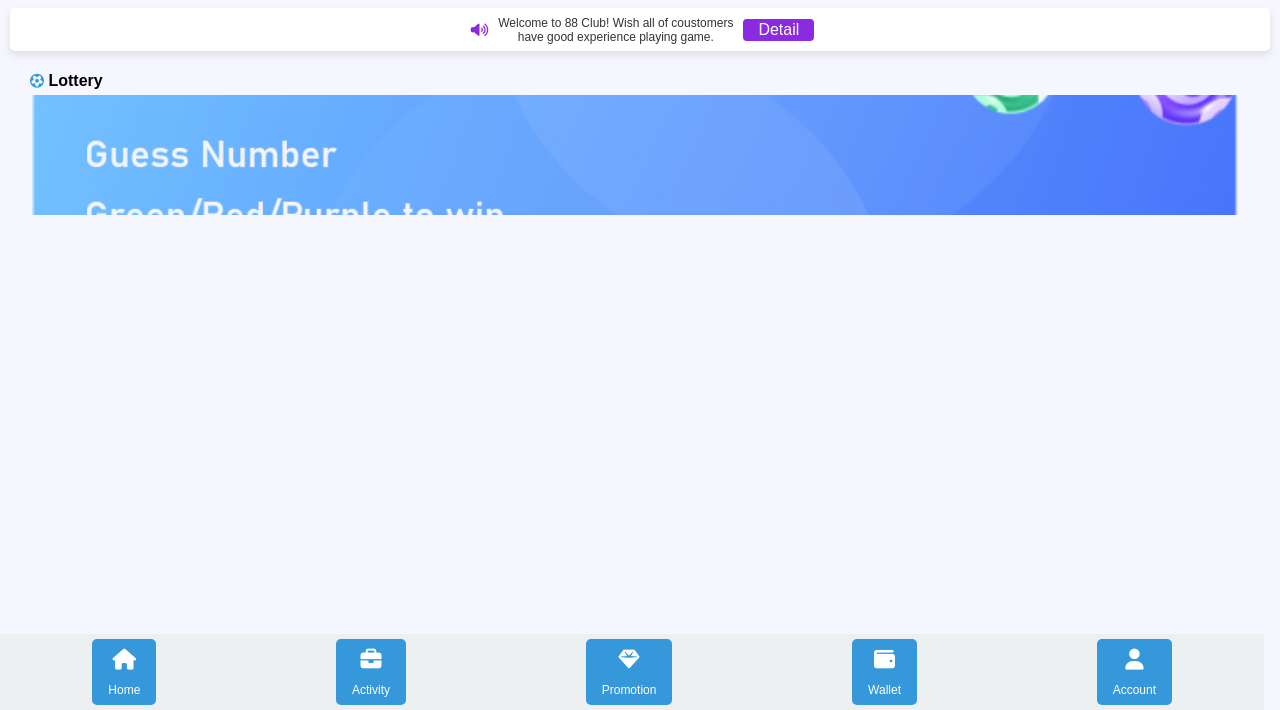
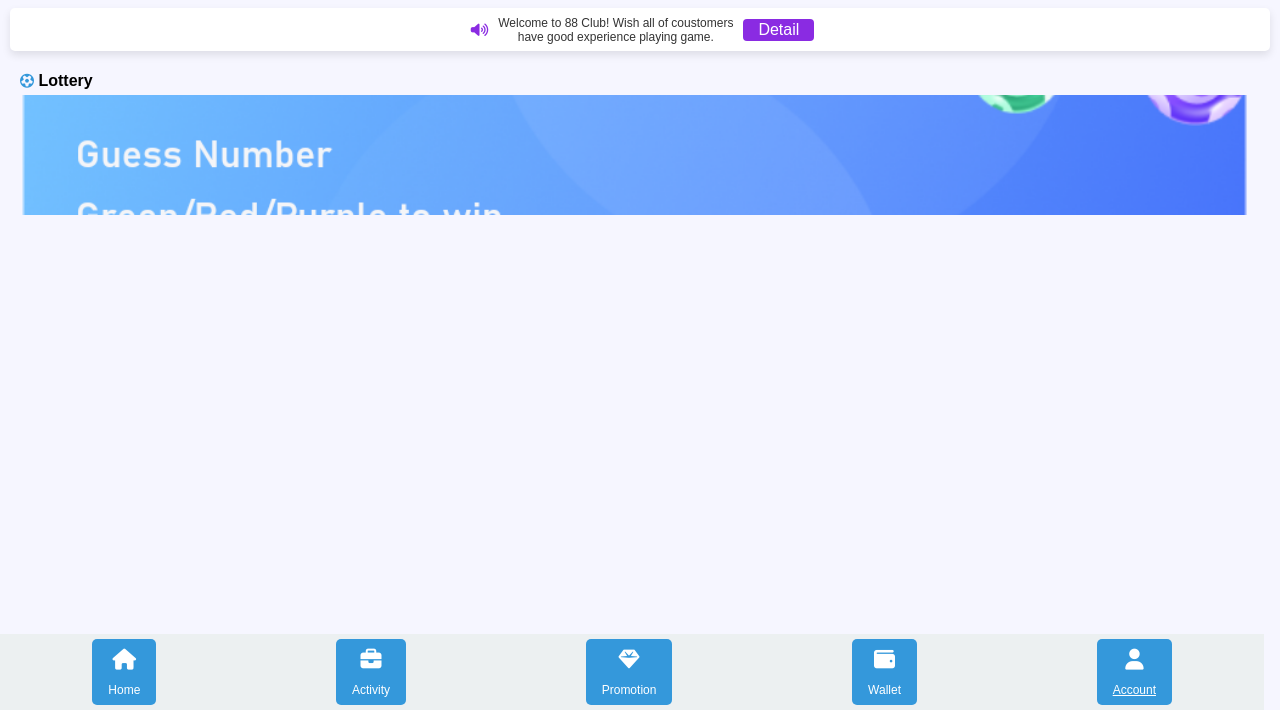
Before and after one commit to sudhucodes/88-home, a plain HTML site: page index.html in a window 1280 px wide. Shown: the part 90-800 px from the top of the page. Drawn offline with Linux system fonts and the light colour scheme.

Commit message:
index.css

```diff
--- a/index.css
+++ b/index.css
@@ -128,10 +128,8 @@ section {
 
 .lottery{
     height: 120px;
-    margin: 10px;
     padding: 10px;
     padding-top: 0px;
-    border-radius: 10px;
 }
 
 .lotteryp{
@@ -153,7 +151,3 @@ section {
     height: 120px;
     border-radius: 10px;
 }
-
-a{
-    text-decoration: none;
-}
```
